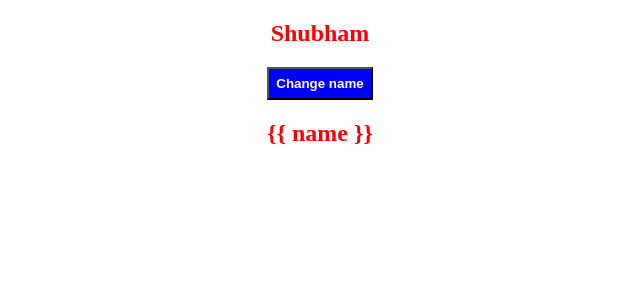
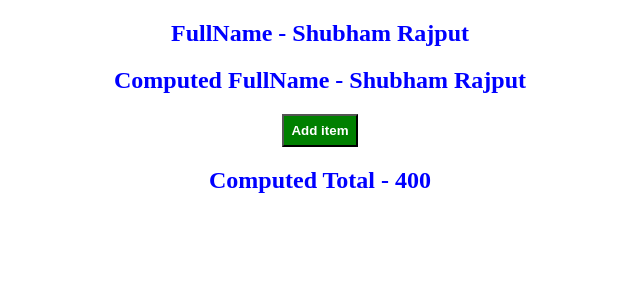
Before and after one commit to GeekShubhamRajput/Vue-JS, a Vue app: page / in a window 1280 px wide. Shown: the top 300 px of the page, without its empty margins (320-960 px from the left). Built offline with nearby package versions, Linux system fonts and the light colour scheme.

Commit message:
Computed Properties

```diff
--- /dev/null
+++ b/src/ComputedProperty.vue
@@ -0,0 +1,52 @@
+<template>
+  <h2>FullName - {{firstName}} {{lastName}}</h2>
+  <h2>Computed FullName - {{ fullName }}</h2>
+
+  <button @click = "items.push({id: 4, name: 'Computer', price: 100})" >Add item</button>
+  <h2>Computed Total - {{ itemTotal }} </h2>
+</template>
+
+<script>
+  export default{
+    name: 'ComputedProperties',
+    data(){
+      return{
+        firstName: 'Shubham',
+        lastName: 'Rajput',
+
+        items: [
+          { id: 1,
+            name: 'TV',
+            price: 100
+          },
+          {
+            id: 2,
+            name: 'Laptop',
+            price: 300
+          }
+        ]
+      }
+    },
+    computed: {
+      fullName(){
+        return this.firstName + " " + this.lastName;
+      },
+      itemTotal(){
+        return this.items.reduce((total, curr) =>(total += curr.price), 0);
+      }
+    }
+  }
+</script>
+
+<style>
+  #app{
+    text-align: center;
+    color: blue;
+  }
+  button{
+    padding: 7px;
+    background-color: green;
+    font-weight: bold;
+    color: white;
+  }
+</style>
--- a/src/main.js
+++ b/src/main.js
@@ -1,4 +1,4 @@
 import { createApp } from 'vue'
-import App from './BonusDirective.vue'
+import App from './ComputedProperty.vue'
 
 createApp(App).mount('#app')
```
